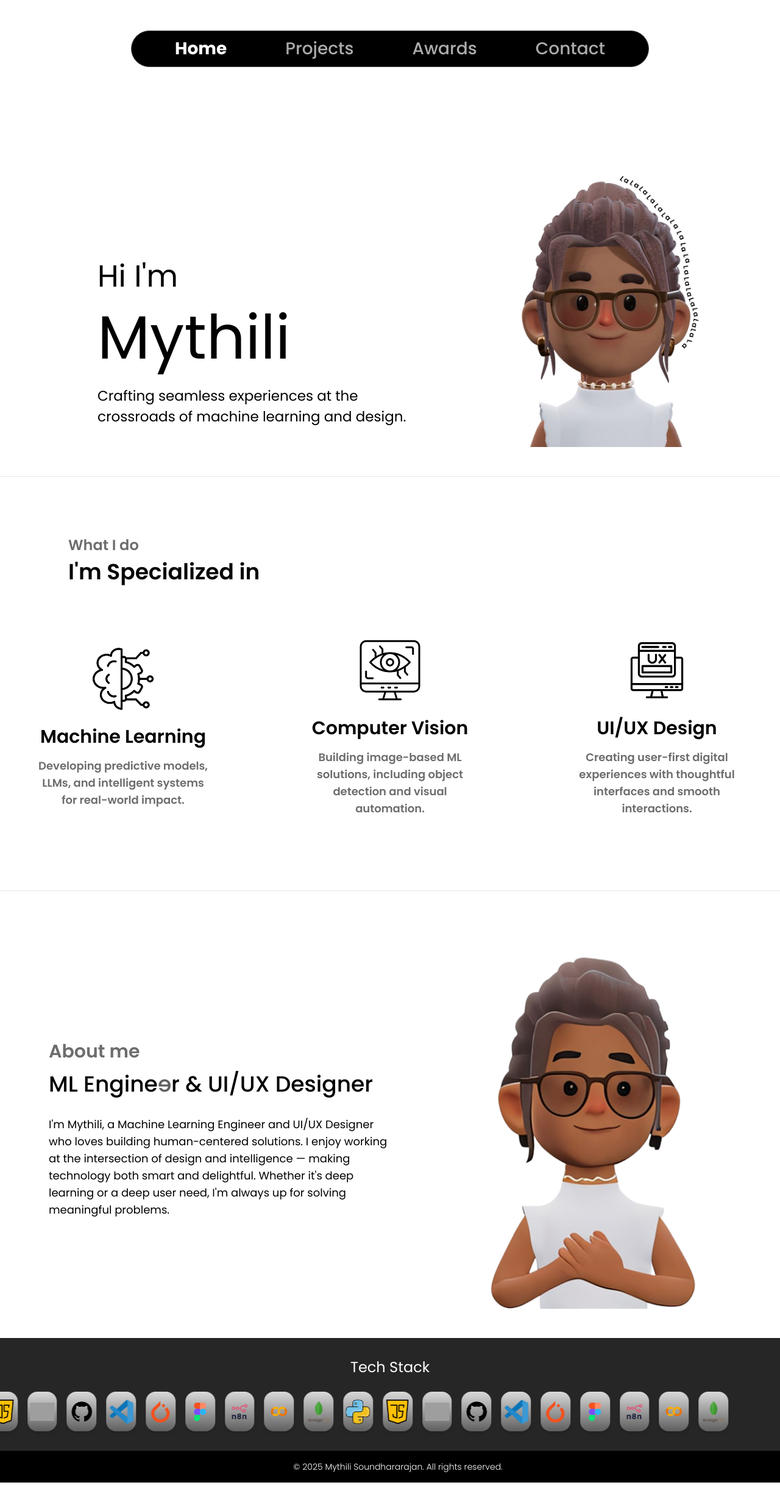
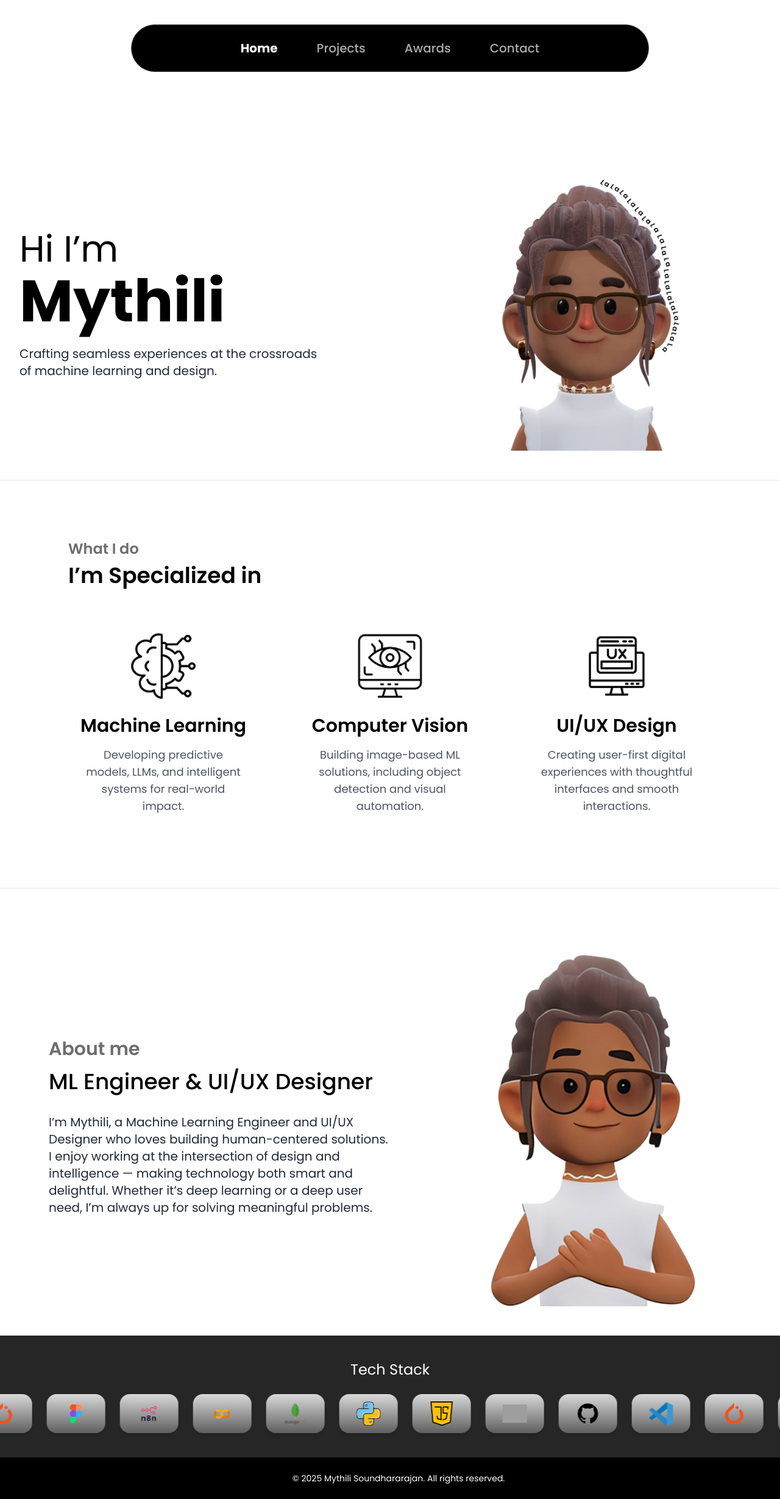
Before and after one commit to MythiliSoundhararaja/Portfolio, a React (Vite) app: page / in a window 1280 px wide. Shown: the whole page at 61% size. Before the commit the page ends 2431 px from the top, so only its background shows below. Built offline with nearby package versions, Linux system fonts and the light colour scheme; grey boxes are pictures that could not be loaded.

Commit message:
Updated portfolio: responsive code were added

```diff
--- a/src/index.tsx
+++ b/src/index.tsx
@@ -1,6 +1,6 @@
 import { StrictMode } from "react";
 import { createRoot } from "react-dom/client";
-import { App } from "./App";
+import  App  from "./App";
 
 createRoot(document.getElementById("app") as HTMLElement).render(
   <StrictMode>
--- a/src/screens/Home/Home.tsx
+++ b/src/screens/Home/Home.tsx
@@ -1,9 +1,24 @@
 import React from "react";
 import { Link } from "react-router-dom";
-import { Card, CardContent } from "../../components/ui/card";
-import { Separator } from "../../components/ui/separator";
 
-export const Home = (): JSX.Element => {
+// Mock UI components since we don't have the actual implementation
+const Card = ({ children, className = "" }) => (
+  <div className={`bg-white rounded-lg ${className}`}>
+    {children}
+  </div>
+);
+
+const CardContent = ({ children, className = "" }) => (
+  <div className={`p-6 ${className}`}>
+    {children}
+  </div>
+);
+
+const Separator = ({ className = "" }) => (
+  <div className={`bg-gray-200 ${className}`} />
+);
+
+export const Home = () => {
   // Navigation menu items
   const navItems = [
     { name: "Home", active: true, path: "/" },
@@ -34,7 +49,7 @@ export const Home = (): JSX.Element => {
     },
   ];
 
-  // Tech stack images
+  // Tech stack icons
   const techStack = [
     { src: "/python_3098090.png", alt: "Python" },
     { src: "/java-script_1199124.png", alt: "JavaScript" },
@@ -49,87 +64,87 @@ export const Home = (): JSX.Element => {
   ];
 
   return (
-    <div className="bg-white flex flex-row justify-center w-full">
-      <div className="bg-white overflow-hidden w-full max-w-[1728px] relative">
-        {/* Navigation Bar */}
-        <nav className="w-full flex justify-center pt-[50px] px-4">
-          <div className="w-full max-w-[850px] h-auto md:h-[60px] bg-black rounded-[60px] border border-solid border-[#524d4d] flex flex-wrap md:flex-nowrap items-center justify-center px-4 sm:px-6">
+    <div className="bg-white flex flex-col justify-center items-center w-full min-h-screen">
+      <div className="w-full max-w-[1728px] overflow-hidden">
+        {/* 🧭 Navigation Bar */}
+        <nav className="w-full flex justify-center pt-10 px-4 sm:px-6">
+          <div className="w-full max-w-[850px] bg-black rounded-[60px] border border-[#524d4d] flex flex-wrap items-center justify-center p-2 sm:p-3">
             {navItems.map((item, index) => (
               <Link
                 key={index}
                 to={item.path}
-                className={`px-4 sm:px-6 md:px-8 py-3 cursor-pointer ${
-                  index > 0 ? "ml-0 md:ml-8" : ""
-                }`}
+                className={`px-3 sm:px-4 md:px-6 py-2 md:py-3 ${
+                  index > 0 ? "mt-2 sm:mt-0 sm:ml-2 md:ml-4" : ""
+                } w-full sm:w-auto text-center`}
               >
-                <div
-                  className={`text-[18px] sm:text-[22px] md:text-[28px] font-['Poppins',Helvetica] ${
+                <span
+                  className={`text-base sm:text-lg md:text-xl font-['Poppins',Helvetica] ${
                     item.active
                       ? "text-white font-bold"
-                      : "text-[#ababab] font-medium"
+                      : "text-[#ababab] font-medium hover:text-white transition"
                   }`}
                 >
                   {item.name}
-                </div>
+                </span>
               </Link>
             ))}
           </div>
         </nav>
 
-        {/* Hero Section */}
-        <section className="relative w-full max-w-[1554px] mx-auto pt-[50px] px-4 md:px-8">
-          <div className="flex flex-col md:flex-row mt-16 md:mt-24">
-            <div className="flex-1 flex flex-col justify-center mt-8 md:mt-32 md:ml-32">
-              <div className="font-['Poppins',Helvetica] font-normal text-black text-[36px] sm:text-[50px]">
-                Hi I'm
-              </div>
-              <div className="font-['Poppins',Helvetica] font-normal text-black text-[64px] sm:text-[100px] leading-tight">
+        {/* 👋 Hero Section */}
+        <section className="relative w-full max-w-[1554px] mx-auto pt-12 px-4 sm:px-6 md:px-8">
+          <div className="flex flex-col lg:flex-row items-center mt-8 sm:mt-16 lg:mt-24 text-center lg:text-left">
+            <div className="flex-1 flex flex-col justify-center">
+              <h1 className="font-['Poppins',Helvetica] font-normal text-black text-3xl sm:text-4xl md:text-5xl lg:text-6xl">
+                Hi I’m
+              </h1>
+              <h2 className="font-['Poppins',Helvetica] font-bold text-black text-4xl sm:text-5xl md:text-6xl lg:text-7xl xl:text-8xl leading-tight mt-2">
                 Mythili
-              </div>
-              <div className="max-w-[513px] font-['Poppins',Helvetica] font-normal text-black text-[18px] sm:text-[23px] mt-4">
+              </h2>
+              <p className="max-w-[500px] mx-auto lg:mx-0 font-['Poppins',Helvetica] font-normal text-gray-800 text-base sm:text-lg md:text-xl mt-4 sm:mt-6">
                 Crafting seamless experiences at the crossroads of machine
                 learning and design.
-              </div>
+              </p>
             </div>
-            <div className="flex-1 relative flex justify-center items-center mt-8 md:mt-0">
+            <div className="flex-1 flex justify-center items-center mt-8 sm:mt-12 lg:mt-0">
               <img
-                className="w-[260px] sm:w-[340px] md:w-[440px] h-auto object-cover"
-                alt="Mythili 3D Avatar"
                 src="/3d_main-removebg-preview.png"
+                alt="Mythili Avatar"
+                className="w-64 sm:w-80 md:w-96 lg:w-[440px] h-auto object-contain"
               />
             </div>
           </div>
         </section>
 
-        <Separator className="w-full h-px my-12" />
+        <Separator className="w-full h-px my-8 sm:my-12" />
 
-        {/* What I Do Section */}
-        <section className="w-full max-w-[1554px] mx-auto py-12 px-4 md:px-8">
-          <div className="mb-12 sm:mb-16 ml-0 md:ml-20 text-center md:text-left">
-            <h2 className="font-['Poppins',Helvetica] font-semibold text-[#6d6d6d] text-xl sm:text-2xl">
+        {/* 💡 What I Do Section */}
+        <section className="w-full max-w-[1554px] mx-auto py-8 sm:py-12 px-4 sm:px-6 md:px-8">
+          <div className="mb-8 sm:mb-12 text-center lg:text-left lg:ml-20">
+            <h2 className="font-['Poppins',Helvetica] font-semibold text-[#6d6d6d] text-lg sm:text-xl md:text-2xl">
               What I do
             </h2>
-            <h3 className="font-['Poppins',Helvetica] font-semibold text-[#070707] text-3xl sm:text-4xl mt-2">
-              I'm Specialized in
+            <h3 className="font-['Poppins',Helvetica] font-semibold text-[#070707] text-2xl sm:text-3xl md:text-4xl mt-2">
+              I’m Specialized in
             </h3>
           </div>
 
-          <div className="flex flex-col md:flex-row justify-center md:justify-between items-center gap-8 mt-12">
+          <div className="flex flex-col sm:flex-row justify-center items-center gap-6 sm:gap-8 mt-8 sm:mt-12">
             {specializations.map((spec, index) => (
               <Card
-                key={`spec-${index}`}
-                className="border-none shadow-none w-full max-w-[340px]"
+                key={index}
+                className="border-none shadow-none w-full sm:w-[300px] md:w-[340px]"
               >
                 <CardContent className="flex flex-col items-center pt-6">
                   <img
-                    className="w-[86px] sm:w-[106px] h-[86px] sm:h-[106px] object-cover mb-6"
+                    src={spec.imageSrc}
                     alt={spec.title}
-                    src={spec.imageSrc}
+                    className="w-20 sm:w-24 md:w-28 h-20 sm:h-24 md:h-28 mb-4 sm:mb-6"
                   />
-                  <h4 className="font-['Poppins',Helvetica] font-semibold text-black text-2xl sm:text-3xl text-center mb-4">
+                  <h4 className="font-['Poppins',Helvetica] font-semibold text-black text-xl sm:text-2xl md:text-3xl text-center mb-3 sm:mb-4">
                     {spec.title}
                   </h4>
-                  <p className="font-['Poppins',Helvetica] font-semibold text-[#6d6d6d] text-base sm:text-lg text-center">
+                  <p className="font-['Poppins',Helvetica] font-normal text-gray-600 text-sm sm:text-base md:text-lg text-center px-2 sm:px-4">
                     {spec.description}
                   </p>
                 </CardContent>
@@ -138,58 +153,53 @@ export const Home = (): JSX.Element => {
           </div>
         </section>
 
-        <Separator className="w-full h-px my-12" />
+        <Separator className="w-full h-px my-8 sm:my-12" />
 
-        {/* About Me Section */}
-        <section className="relative w-full py-12 px-4 md:px-8">
-          <div className="max-w-[1554px] mx-auto flex flex-col md:flex-row items-center">
-            <div className="flex-1 px-0 md:px-12 flex flex-col justify-center mb-8 md:mb-0">
-              <h2 className="font-['Poppins',Helvetica] font-semibold text-[#6d6d6d] text-2xl md:text-3xl mb-4 text-center md:text-left">
+        {/* 👩‍💻 About Me Section */}
+        <section className="relative w-full py-8 sm:py-12 px-4 sm:px-6 md:px-8">
+          <div className="max-w-[1554px] mx-auto flex flex-col lg:flex-row items-center">
+            <div className="flex-1 px-0 lg:px-12 flex flex-col justify-center mb-8 lg:mb-0 text-center lg:text-left">
+              <h2 className="font-['Poppins',Helvetica] font-semibold text-[#6d6d6d] text-xl sm:text-2xl md:text-3xl mb-3 sm:mb-4">
                 About me
               </h2>
-              <h3 className="font-['Poppins',Helvetica] font-medium text-black text-3xl md:text-4xl mb-8 flex justify-center md:justify-start items-center">
-                ML Engine
-                <span className="opacity-[0.76] text-[#2f2f2f] inline-block transform scale-x-[-1]">
-                  e
-                </span>
-                r & UI/UX Designer
+              <h3 className="font-['Poppins',Helvetica] font-medium text-black text-2xl sm:text-3xl md:text-4xl mb-6 sm:mb-8">
+                ML Engineer & UI/UX Designer
               </h3>
-              <p className="font-['Poppins',Helvetica] font-normal text-black text-base sm:text-lg max-w-[734px] text-center md:text-left">
-                I'm Mythili, a Machine Learning Engineer and UI/UX Designer who
+              <p className="font-['Poppins',Helvetica] font-normal text-gray-800 text-base sm:text-lg md:text-xl max-w-[734px] mx-auto lg:mx-0 px-2 sm:px-0">
+                I’m Mythili, a Machine Learning Engineer and UI/UX Designer who
                 loves building human-centered solutions. I enjoy working at the
                 intersection of design and intelligence — making technology both
-                smart and delightful. Whether it's deep learning or a deep user
-                need, I'm always up for solving meaningful problems.
+                smart and delightful. Whether it’s deep learning or a deep user
+                need, I’m always up for solving meaningful problems.
               </p>
             </div>
 
-            <div className="flex-1 flex items-center justify-center">
+            <div className="flex-1 flex items-center justify-center mt-8 lg:mt-0">
               <img
-                className="w-[280px] sm:w-[350px] md:w-[400px] h-auto object-cover"
+                src="/3d_me_2-removebg-preview.png"
                 alt="Mythili portrait"
-                src="/3d_me_2-removebg-preview.png"
+                className="w-72 sm:w-80 md:w-96 lg:w-[400px] h-auto object-contain"
               />
             </div>
           </div>
         </section>
 
-        {/* Tech Stack Section */}
-        <section className="w-full bg-neutral-800 py-8 overflow-hidden">
-          <h2 className="text-center text-white text-2xl font-['Poppins',Helvetica] mb-6">
+        {/* 🧠 Tech Stack Section */}
+        <section className="w-full bg-neutral-800 py-8 sm:py-10 overflow-hidden">
+          <h2 className="text-center text-white text-xl sm:text-2xl font-['Poppins',Helvetica] mb-4 sm:mb-6">
             Tech Stack
           </h2>
-
           <div className="relative w-full">
-            <div className="flex gap-4 animate-scroll whitespace-nowrap justify-center items-center">
+            <div className="flex gap-4 sm:gap-6 animate-scroll whitespace-nowrap justify-center items-center px-4">
               {[...techStack, ...techStack].map((tech, index) => (
                 <div
-                  key={`tech-${index}`}
-                  className="inline-flex items-center justify-center w-[80px] sm:w-[90px] h-[60px] sm:h-[65px] bg-[linear-gradient(180deg,rgba(217,217,217,1)_0%,rgba(96,95,95,1)_100%)] rounded-2xl shadow-md"
+                  key={index}
+                  className="inline-flex items-center justify-center w-20 sm:w-24 h-16 sm:h-16 bg-[linear-gradient(180deg,rgba(217,217,217,1)_0%,rgba(96,95,95,1)_100%)] rounded-2xl shadow-md flex-shrink-0"
                 >
                   <img
-                    className="w-[35px] sm:w-[40px] h-[35px] sm:h-[40px] object-contain"
+                    src={tech.src}
                     alt={tech.alt}
-                    src={tech.src}
+                    className="w-9 sm:w-10 h-9 sm:h-10 object-contain"
                   />
                 </div>
               ))}
@@ -202,12 +212,9 @@ export const Home = (): JSX.Element => {
                 0% { transform: translateX(0); }
                 100% { transform: translateX(-50%); }
               }
-
               .animate-scroll {
-                display: flex;
-                animation: scroll 45s linear infinite;
+                animation: scroll 40s linear infinite;
               }
-
               .animate-scroll:hover {
                 animation-play-state: paused;
               }
@@ -215,15 +222,15 @@ export const Home = (): JSX.Element => {
           </style>
         </section>
 
-        {/* Footer */}
-        <footer className="w-full bg-black py-4 flex flex-col items-center justify-center">
-          <div className="flex items-center space-x-2">
+        {/* ⚫ Footer */}
+        <footer className="w-full bg-black py-4 sm:py-6 flex flex-col items-center justify-center">
+          <div className="flex items-center gap-2">
             <img
-              className="w-[18px] h-[18px]"
+              src="/copyright.png"
               alt="Copyright icon"
-              src="/copyright.png"
+              className="w-4 h-4 sm:w-5 sm:h-5"
             />
-            <span className="font-['Poppins',Helvetica] font-light text-white text-sm">
+            <span className="font-['Poppins',Helvetica] text-white text-xs sm:text-sm">
               © 2025 Mythili Soundhararajan. All rights reserved.
             </span>
           </div>
@@ -232,3 +239,5 @@ export const Home = (): JSX.Element => {
     </div>
   );
 };
+
+export default Home;
--- a/src/screens/Projects/Projects.tsx
+++ b/src/screens/Projects/Projects.tsx
@@ -1,7 +1,7 @@
 import React from "react";
 import { Link } from "react-router-dom";
 
-export const Projects = (): JSX.Element => {
+export const Projects = () => {
   // Navigation menu items
   const navItems = [
     { name: "Home", active: false, path: "/" },
@@ -15,95 +15,108 @@ export const Projects = (): JSX.Element => {
     {
       id: 1,
       title: "SPARSHA – Disaster Management App",
-      description: "Created a user-friendly disaster response app with geolocation (What3Words) and SARIMA forecasting. Focused on offline usability and accessibility for high-stress scenarios.",
-      image: "/project2.png"
+      description:
+        "Created a user-friendly disaster response app with geolocation (What3Words) and SARIMA forecasting. Focused on offline usability and accessibility for high-stress scenarios.",
+      image: "/project1.png",
     },
     {
       id: 2,
       title: "NEX – Education & Career Platform",
-      description: "Developed a platform that turns learning content into engaging videos using Remotion. Included personalized career guidance through quizzes and interactive roadmaps.",
-      image: "/project1.png"
+      description:
+        "Developed a platform that turns learning content into engaging videos using Remotion. Included personalized career guidance through quizzes and interactive roadmaps.",
+      image: "/project2.png",
     },
     {
       id: 3,
       title: "RayDot – AI-Powered Healthcare Platform",
-      description: "Led the development of an AI-based Clinical Decision Support System and chatbot for better patient care. Integrated OCR, Chroma, and FAISS to streamline document management and knowledge retrieval.",
-      image: "/project3.png"
+      description:
+        "Led the development of an AI-based Clinical Decision Support System and chatbot for better patient care. Integrated OCR, Chroma, and FAISS to streamline document management and knowledge retrieval.",
+      image: "/project3.png",
     },
     {
       id: 4,
       title: "Smart Public Toilets – Urban Sanitation Innovation",
-      description: "Designed an eco-friendly, sensor-based smart toilet system to improve public sanitation infrastructure. Focused on real-time cleanliness updates, automation, and a seamless user experience.",
-      image: "/project4.png"
+      description:
+        "Designed an eco-friendly, sensor-based smart toilet system to improve public sanitation infrastructure. Focused on real-time cleanliness updates, automation, and a seamless user experience.",
+      image: "/project4.png",
     },
     {
       id: 5,
       title: "Book Automation – CLI for Library Management",
-      description: "Built a Python-based command-line tool to automate book tracking, issuing, and return operations. Designed for simple, efficient use by libraries or personal collections with minimal manual effort.",
-      image: "/project5.png"
+      description:
+        "Built a Python-based command-line tool to automate book tracking, issuing, and return operations. Designed for simple, efficient use by libraries or personal collections with minimal manual effort.",
+      image: "/project5.png",
     },
     {
       id: 6,
       title: "Soccer Player Re-identification – CV Model",
-      description: "Developed a deep learning pipeline to detect and track soccer players across video frames.Used OpenCV and CNNs to extract features for re-identifying players in sports analytics tasks.",
-      image: "/project6.png"
-    }
+      description:
+        "Developed a deep learning pipeline to detect and track soccer players across video frames. Used OpenCV and CNNs to extract features for re-identifying players in sports analytics tasks.",
+      image: "/project6.png",
+    },
   ];
 
   return (
-    <div className="bg-white flex flex-row justify-center w-full">
-      <div className="bg-white overflow-hidden w-full max-w-[1728px] relative">
+    <div className="bg-white flex flex-col justify-center w-full min-h-screen">
+      <div className="bg-white overflow-hidden w-full max-w-[1728px] relative mx-auto">
         {/* Hero Section */}
-        <section className="relative w-full max-w-[1554px] mx-auto pt-[50px]">
-          <div className="relative">
-            {/* Navigation Bar */}
-            <div className="w-full max-w-[850px] h-[60px] mx-auto bg-black rounded-[60px] border border-solid border-[#524d4d] flex items-center justify-center px-6">
+        <section className="relative w-full max-w-[1554px] mx-auto px-4 sm:px-6">
+
+          {/* 🧭 Navigation Bar */}
+          <nav className="w-full flex justify-center pt-10">
+            <div className="w-full max-w-[850px] bg-black rounded-[60px] border border-[#524d4d] flex flex-wrap items-center justify-center p-2 sm:p-3">
               {navItems.map((item, index) => (
                 <Link
+                  key={index}
                   to={item.path}
-                  key={`nav-${index}`}
-                  className={`px-8 py-4 cursor-pointer ${index > 0 ? "ml-8" : ""}`}
+                  className={`px-3 sm:px-4 md:px-6 py-2 md:py-3 ${
+                    index > 0 ? "mt-2 sm:mt-0 sm:ml-2 md:ml-4" : ""
+                  } w-full sm:w-auto text-center`}
                 >
-                  <div
-                    className={`text-[28px] font-['Poppins',Helvetica] ${item.active ? "text-white font-bold" : "text-[#ababab] font-medium"}`}
+                  <span
+                    className={`text-base sm:text-lg md:text-xl font-['Poppins',Helvetica] ${
+                      item.active
+                        ? "text-white font-bold"
+                        : "text-[#ababab] font-medium hover:text-white transition"
+                    }`}
                   >
                     {item.name}
-                  </div>
+                  </span>
                 </Link>
               ))}
             </div>
+          </nav>
 
-            {/* Page Title */}
-            <div className="text-left mt-8 ml-40">
-              <h1 className="font-['Poppins',Helvetica] font-bold text-black text-[40px] leading-tight">
-                Projects
-              </h1>
-            </div>
+          {/* Page Title */}
+          <div className="text-left mt-8 sm:mt-12 ml-4 sm:ml-8 md:ml-16 lg:ml-24 xl:ml-40">
+            <h1 className="font-['Poppins',Helvetica] font-bold text-black text-3xl sm:text-4xl md:text-5xl leading-tight">
+              Projects
+            </h1>
           </div>
         </section>
 
         {/* Projects Grid Section */}
-        <section className="w-full max-w-[1024px] mx-auto py-8">
-          <div className="grid grid-cols-1 md:grid-cols-2 gap-12 justify-center mx-auto">
+        <section className="w-full max-w-[1200px] mx-auto py-8 px-4 sm:px-6">
+          <div className="grid grid-cols-1 md:grid-cols-2 lg:grid-cols-2 xl:grid-cols-2 gap-6 sm:gap-8 justify-center">
             {projects.map((project) => (
               <div
                 key={project.id}
-                className="bg-white rounded-2xl border border-[#e0e0e0] overflow-hidden hover:shadow-lg transition-shadow duration-300 w-[501px] h-[562px]"
+                className="bg-white rounded-2xl border border-[#e0e0e0] overflow-hidden hover:shadow-lg transition-shadow duration-300 w-full"
               >
                 <div className="relative overflow-hidden">
                   <img
                     src={project.image}
                     alt={project.title}
-                    className="w-full h-[320px] object-cover"
+                    className="w-full h-64 sm:h-72 md:h-80 object-cover"
                   />
                 </div>
 
-                <div className="p-6 h-[242px] flex flex-col">
-                  <h3 className="font-['Poppins',Helvetica] font-semibold text-black text-[20px] mb-3 line-clamp-2">
+                <div className="p-4 sm:p-6 flex flex-col">
+                  <h3 className="font-['Poppins',Helvetica] font-semibold text-black text-lg sm:text-xl mb-2 sm:mb-3 line-clamp-2">
                     {project.title}
                   </h3>
 
-                  <p className="font-['Poppins',Helvetica] font-normal text-[#6d6d6d] text-[14px] leading-relaxed flex-1 overflow-hidden">
+                  <p className="font-['Poppins',Helvetica] font-normal text-[#6d6d6d] text-sm sm:text-base leading-relaxed flex-1">
                     {project.description}
                   </p>
                 </div>
@@ -112,22 +125,22 @@ export const Projects = (): JSX.Element => {
           </div>
         </section>
 
-
         {/* Footer */}
-        <footer className="w-full bg-black py-4 flex flex-col items-center justify-center">
-          <div className="flex items-center space-x-2">
+        <footer className="w-full bg-black py-4 sm:py-6 flex flex-col items-center justify-center mt-8">
+          <div className="flex items-center gap-2">
             <img
-              className="w-[18px] h-[18px]"
+              className="w-4 h-4 sm:w-5 sm:h-5"
               alt="Copyright icon"
               src="/copyright.png"
             />
-            <span className="font-['Poppins',Helvetica] font-light text-white text-sm">
+            <span className="font-['Poppins',Helvetica] font-light text-white text-xs sm:text-sm">
               © 2025 Mythili. All rights reserved.
             </span>
           </div>
         </footer>
-
       </div>
     </div>
   );
 };
+
+export default Projects;
```
Also changed, not shown: src/App.tsx (+9 -5 lines), src/screens/Awards/Awards.tsx (+44 -38 lines), src/screens/Contact/Contact.tsx (+61 -70 lines).
